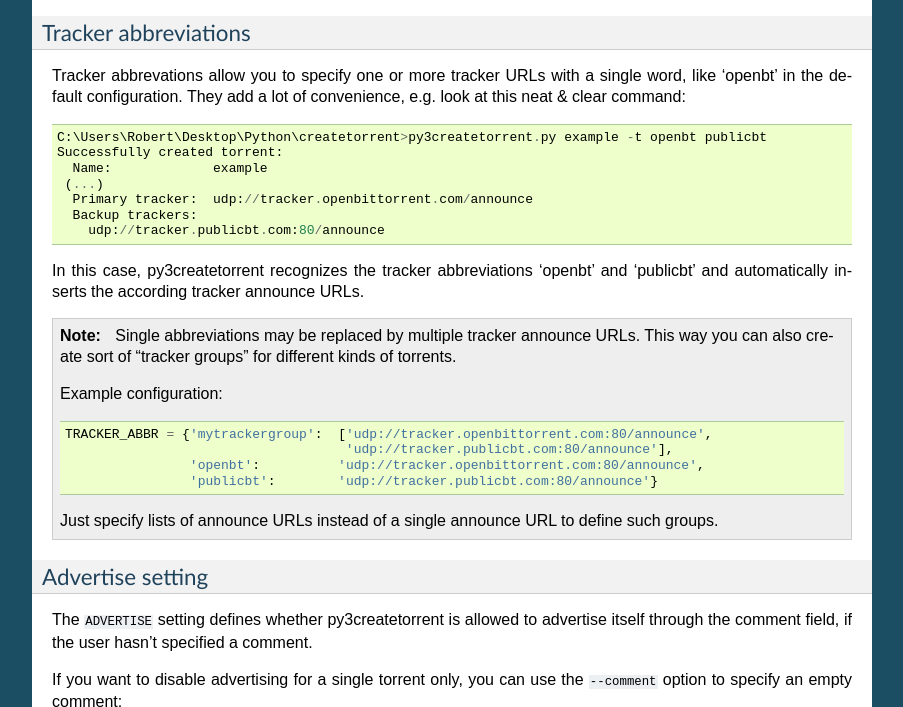
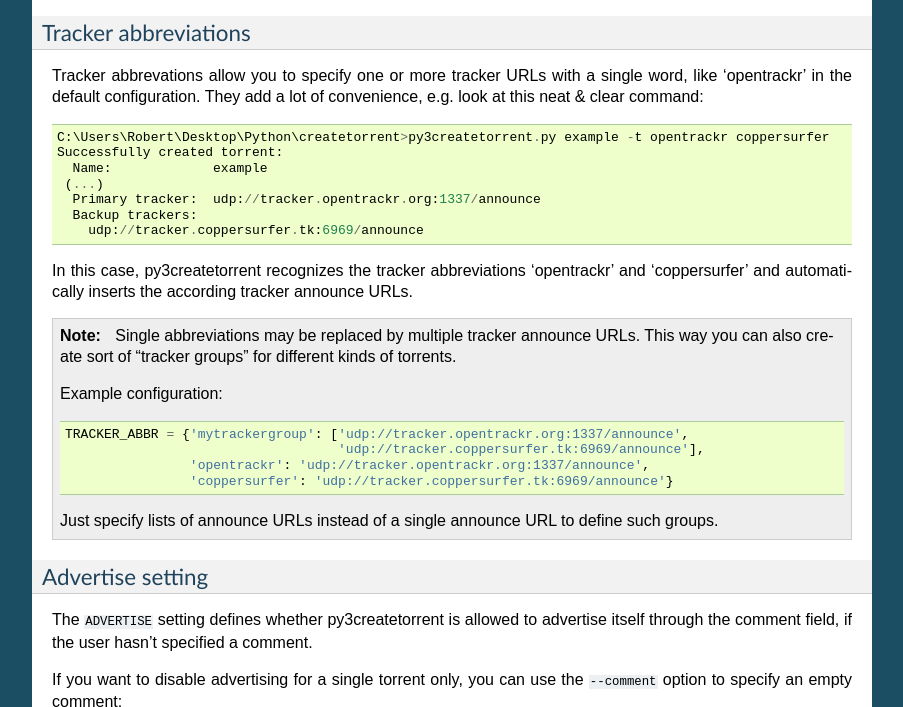
Before and after one commit to rsnitsch/py3createtorrent, a Sphinx documentation site: the page built from docs/source/user.rst, in a window 1280 px wide and 900 px high, scrolled down 910 px, cut to the strip 193-900 px from the top of the window. Shown: the whole strip, without its empty margins (198-1101 px from the left). Built offline with Sphinx 7.4.7, drawn with Linux system fonts in a browser that asks for light colours; some of the changed text lies outside the part shown.

Commit message:
Update trackers used in the docs and in the default tracker abbreviations

```diff
--- a/docs/source/user.rst
+++ b/docs/source/user.rst
@@ -57,23 +57,25 @@ There is a small configuration section in the script (at the top):
    :prepend: # #############
    :append: # ##############
 
+.. _tracker_abbreviations:
+
 Tracker abbreviations
 ^^^^^^^^^^^^^^^^^^^^^
 
 Tracker abbrevations allow you to specify one or more tracker URLs with a single
-word, like 'openbt' in the default configuration. They add a lot of convenience,
+word, like 'opentrackr' in the default configuration. They add a lot of convenience,
 e.g. look at this neat & clear command::
 
-   C:\Users\Robert\Desktop\Python\createtorrent>py3createtorrent.py example -t openbt publicbt
+   C:\Users\Robert\Desktop\Python\createtorrent>py3createtorrent.py example -t opentrackr coppersurfer
    Successfully created torrent:
      Name:             example
     (...)
-     Primary tracker:  udp://tracker.openbittorrent.com/announce
+     Primary tracker:  udp://tracker.opentrackr.org:1337/announce
      Backup trackers:
-       udp://tracker.publicbt.com:80/announce
+       udp://tracker.coppersurfer.tk:6969/announce
 
-In this case, py3createtorrent recognizes the tracker abbreviations 'openbt' and
-'publicbt' and automatically inserts the according tracker announce URLs.
+In this case, py3createtorrent recognizes the tracker abbreviations 'opentrackr' and
+'coppersurfer' and automatically inserts the according tracker announce URLs.
 
 .. note::
 
@@ -83,10 +85,10 @@ In this case, py3createtorrent recognizes the tracker abbreviations 'openbt' and
 
    Example configuration::
 
-      TRACKER_ABBR = {'mytrackergroup':  ['udp://tracker.openbittorrent.com:80/announce',
-                                          'udp://tracker.publicbt.com:80/announce'],
-                      'openbt':          'udp://tracker.openbittorrent.com:80/announce',
-                      'publicbt':        'udp://tracker.publicbt.com:80/announce'}
+      TRACKER_ABBR = {'mytrackergroup': ['udp://tracker.opentrackr.org:1337/announce',
+                                         'udp://tracker.coppersurfer.tk:6969/announce'],
+                      'opentrackr': 'udp://tracker.opentrackr.org:1337/announce',
+                      'coppersurfer': 'udp://tracker.coppersurfer.tk:6969/announce'}
 
    Just specify lists of announce URLs instead of a single announce URL to define
    such groups.
@@ -158,9 +160,21 @@ Syntax:
 Specifying trackers (``-t``, ``--trackers``)
 ^^^^^^^^^^^^^^^^^^^^^^^^^^^^^^^^^^^^^^^^^^^^
 
-One or multiple tracker URLs can be specified after the ``-t`` or ``--trackers`` switch. For example::
+One or multiple tracker URLs can be specified after the ``-t`` or ``--trackers`` switch. Single tracker example::
 
-    py3createtorrent.py -t udp://tracker.openbittorrent.com/announce udp://backup.tracker.com/announce my_data_folder/
+    py3createtorrent.py -t udp://tracker.opentrackr.org:1337/announce my_data_folder/
+
+This is equivalent to the short form using the :ref:`tracker abbreviation <tracker_abbreviations>` for opentrackr.org::
+
+    py3createtorrent.py -t opentrackr my_data_folder/
+
+Multiple tracker example::
+
+    py3createtorrent.py -t udp://tracker.opentrackr.org:1337/announce udp://tracker.coppersurfer.tk:6969/announce udp://tracker.cyberia.is:6969/announce my_data_folder/
+
+This is equivalent to the short form using the tracker abbreviations::
+
+    py3createtorrent.py -t opentrackr coppersurfer cyberia my_data_folder/
 
 You can create a trackerless torrent by not specifying any tracker URLs at all (i.e. don't
 use the ``-t`` switch at all).
@@ -358,11 +372,11 @@ Example 1 - from directory, no options, default behaviour
 
 **Command**::
 
-   C:\Users\Robert\Desktop\Python\createtorrent>py3createtorrent.py example -t udp://tracker.openbittorrent.com/announce
+   C:\Users\Robert\Desktop\Python\createtorrent>py3createtorrent.py example -t udp://tracker.opentrackr.org:1337/announce
 
 Alternative, equivalent command using a tracker abbreviation for convenience::
 
-   C:\Users\Robert\Desktop\Python\createtorrent>py3createtorrent.py example -t openbt
+   C:\Users\Robert\Desktop\Python\createtorrent>py3createtorrent.py example -t opentrackr
 
 **Effect**:
 Creates example.torrent inside the current directory.
@@ -384,7 +398,7 @@ Example 2 - from directory, excluding subfolders
 
 **Command**::
 
-   C:\Users\Robert\Desktop\Python\createtorrent>py3createtorrent.py -e example\subfolder example -t udp://tracker.openbittorrent.com/announce
+   C:\Users\Robert\Desktop\Python\createtorrent>py3createtorrent.py -e example\subfolder example -t udp://tracker.opentrackr.org:1337/announce
 
 **Effect**:
 Creates example.torrent inside the current directory. example\subfolder has
@@ -404,13 +418,13 @@ Example 3 - from directory, excluding files
 
 **Command**::
 
-   C:\Users\Robert\Desktop\Python\createtorrent>py3createtorrent.py -e example\anotherimage.jpg -e example\subfolder\10_more_minutes_please.JPG example -t udp://tracker.openbittorrent.com/announce
+   C:\Users\Robert\Desktop\Python\createtorrent>py3createtorrent.py -e example\anotherimage.jpg -e example\subfolder\10_more_minutes_please.JPG example -t udp://tracker.opentrackr.org:1337/announce
 
 Alternative, equivalent command using **regular expressions** instead of
 specifying each jpg seperately (also using a tracker abbreviation to make it
 even shorter)::
 
-   C:\Users\Robert\Desktop\Python\createtorrent>py3createtorrent.py --exclude-pattern "(jpg|JPG)$" example -t openbt
+   C:\Users\Robert\Desktop\Python\createtorrent>py3createtorrent.py --exclude-pattern "(jpg|JPG)$" example -t opentrackr
 
 **Effect**:
 Creates example.torrent inside the current directory. example\anotherimage.jpg
```
Also changed, not shown: 1 other file.
